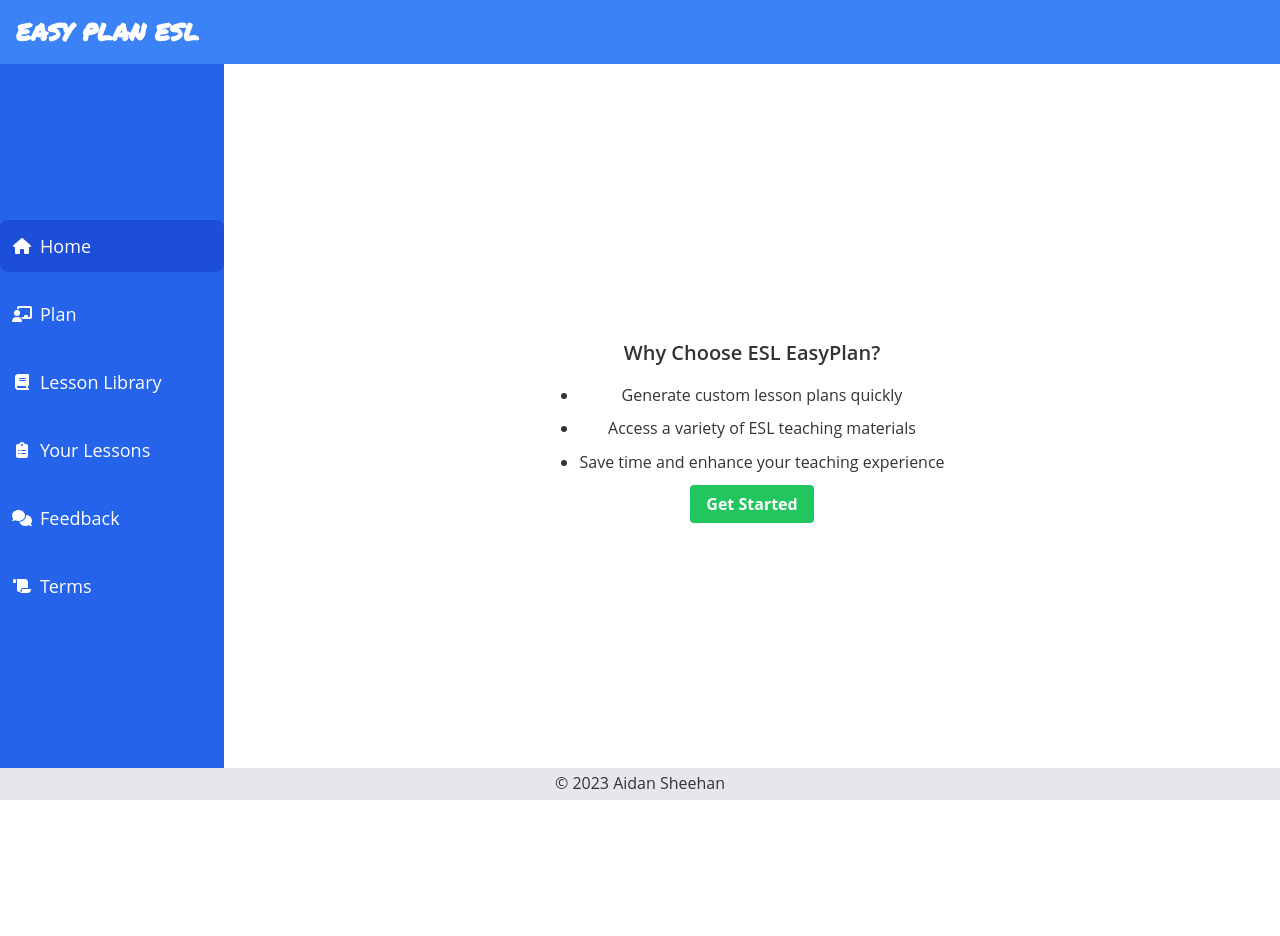
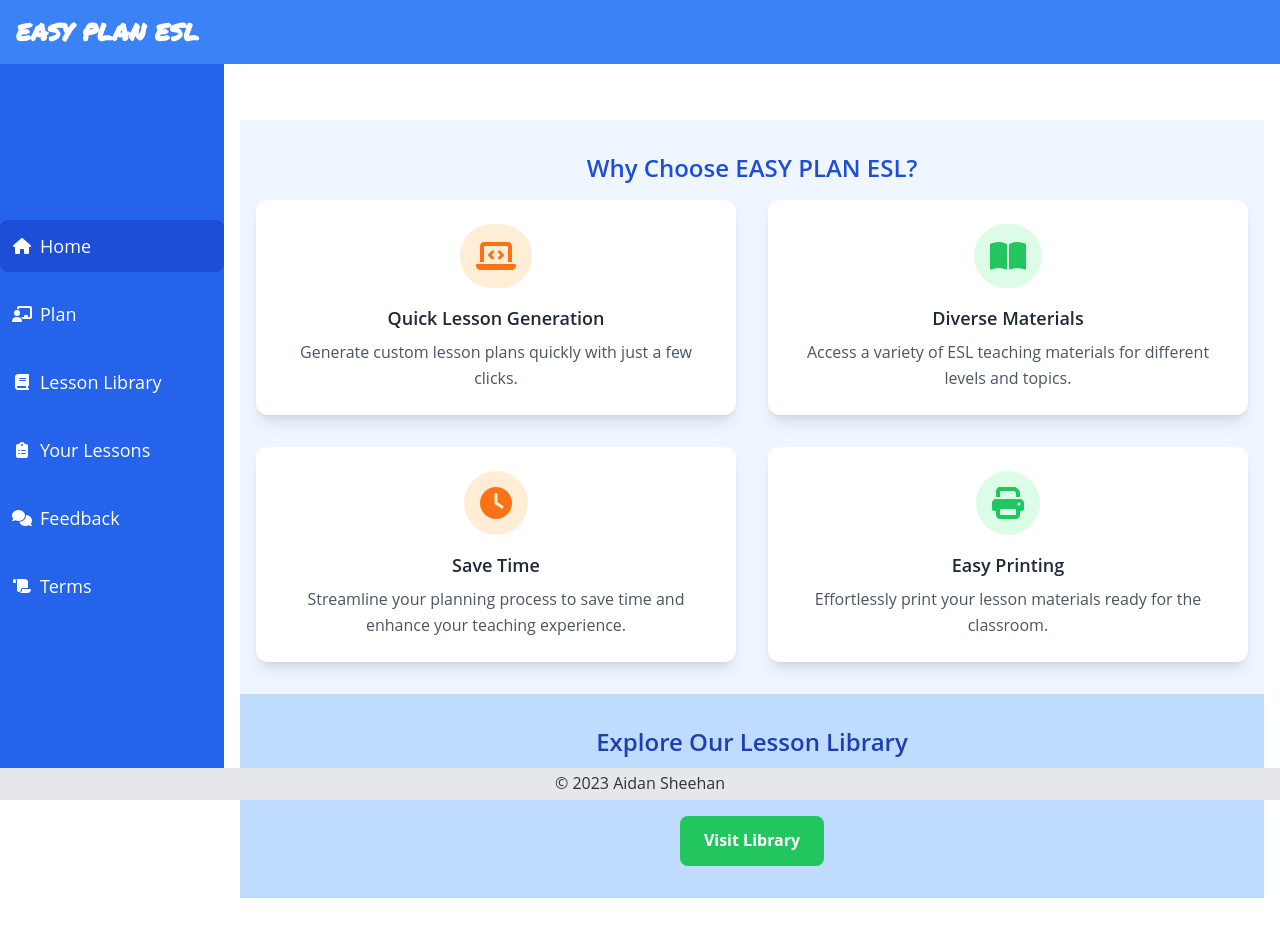
Before and after one commit to aidansheehan/unplan-app, a Next.js app: page / in a window 1280 px wide. Shown: the top 936 px of the page. Before the commit the page ends 800 px from the top, so only its background shows below. Built offline with nearby package versions, Linux system fonts and the light colour scheme.

Commit message:
landing-page new: take features shit and add but style in blue

```diff
--- a/src/pages/index.js
+++ b/src/pages/index.js
@@ -1,31 +1,48 @@
-import { Inter } from 'next/font/google'
-import Link from 'next/link'
-import Layout from '@/components/layout'
-
-const inter = Inter({ subsets: ['latin'] })
-
-const APP_TITLE = 'ESL EasyPlan'
+import Link from 'next/link';
+import { FontAwesomeIcon } from '@fortawesome/react-fontawesome';
+import { faLaptopCode, faBookOpen, faClock, faPrint } from '@fortawesome/free-solid-svg-icons';
+import Layout from '@/components/layout';
 
 export default function Home() {
   return (
     <Layout>
-      <section className="h-full flex flex-col justify-center">
-        <h2 className="text-xl font-semibold text-center mb-4">Why Choose {APP_TITLE}?</h2>
-        <ul className="list-disc pl-5 space-y-2 text-center">
-          <li>Generate custom lesson plans quickly</li>
-          <li>Access a variety of ESL teaching materials</li>
-          <li>Save time and enhance your teaching experience</li>
-        </ul>
+      {/* Features Section */}
+      <section className="flex-grow flex flex-col justify-center items-center bg-blue-50">
+        <div className="text-center py-8 px-4">
+          <h2 className="text-2xl font-semibold text-blue-700 mb-4">Why Choose EASY PLAN ESL?</h2>
+          <div className="grid grid-cols-1 md:grid-cols-2 gap-8">
+            {FeatureCard(faLaptopCode, 'Quick Lesson Generation', 'Generate custom lesson plans quickly with just a few clicks.', 'bg-orange-100', 'text-orange-500')}
+            {FeatureCard(faBookOpen, 'Diverse Materials', 'Access a variety of ESL teaching materials for different levels and topics.', 'bg-green-100', 'text-green-500')}
+            {FeatureCard(faClock, 'Save Time', 'Streamline your planning process to save time and enhance your teaching experience.', 'bg-orange-100', 'text-orange-500')}
+            {FeatureCard(faPrint, 'Easy Printing', 'Effortlessly print your lesson materials ready for the classroom.', 'bg-green-100', 'text-green-500')}
+          </div>
+        </div>
+
+        {/* Library Section */}
+        <div className="w-full text-center py-8 bg-blue-200">
+          <h3 className="text-2xl font-semibold text-blue-800 mb-4">Explore Our Lesson Library</h3>
+          <p className="mb-4 text-blue-700">Browse through a curated selection of ready-to-use lesson plans.</p>
+          <Link href="/library" className="inline-block bg-green-500 text-white font-bold py-3 px-6 rounded-lg hover:bg-green-700 transition-colors duration-300">
+              Visit Library
+          </Link>
+        </div>
       </section>
-
-      <div className="text-center p-4">
-        <Link href="/plan" className="bg-green-500 hover:bg-green-700 text-white font-bold py-2 px-4 rounded">
-          Get Started
-        </Link>
-      </div>
     </Layout>
   );
 }
+
+function FeatureCard(icon, title, description, bgColor, iconColor) {
+  return (
+    <div className={`rounded-xl p-6 shadow-lg bg-white`}>
+      <div className={`p-4 inline-flex rounded-full ${bgColor} mb-4`}>
+        <FontAwesomeIcon icon={icon} className={iconColor} size="2x" />
+      </div>
+      <h4 className="mb-2 font-semibold text-lg text-gray-800">{title}</h4>
+      <p className="text-gray-600">{description}</p>
+    </div>
+  );
+}
+
 
 
 // export default function Home() {
```
